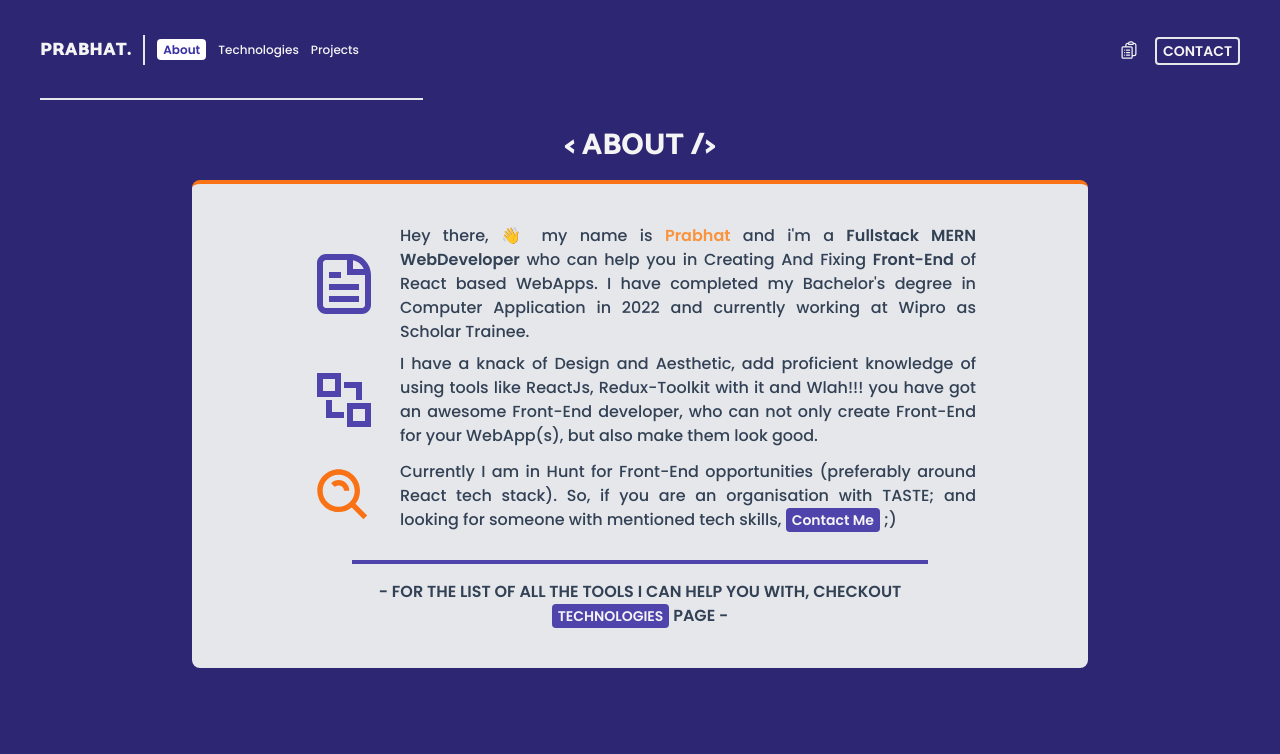
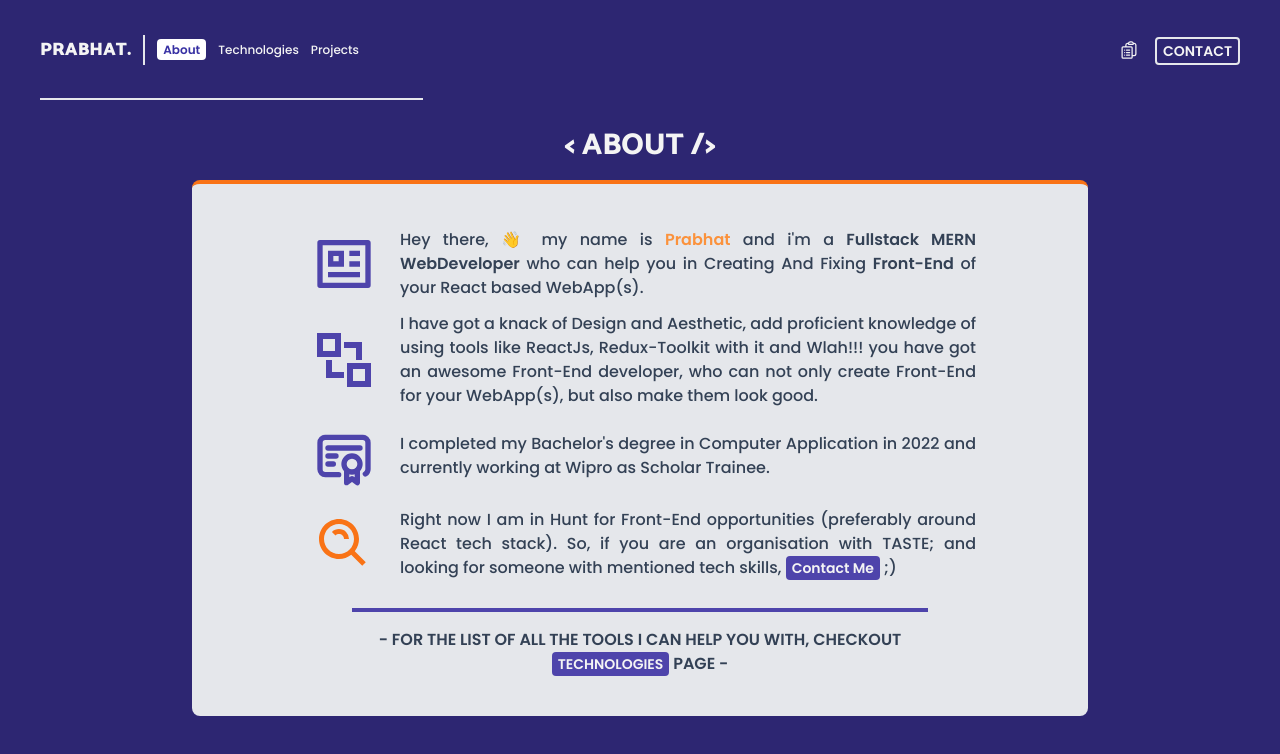
Before and after one commit to Gohan-18/Portfolio-WebsiteV2.0, a React (Vite) app in the folder Portfolio-WebsiteV2.0/: page /About in a window 1280 px wide. Shown: the top 754 px of the page. Built offline with nearby package versions, Linux system fonts and the light colour scheme.

Commit message:
youtibe webapp video link added

```diff
--- a/Portfolio-WebsiteV2.0/src/components/About.tsx
+++ b/Portfolio-WebsiteV2.0/src/components/About.tsx
@@ -2,8 +2,10 @@ import React, { useContext, useEffect } from "react";
 import { Link } from "react-router-dom";
 import { AppContext } from "../App";
 import { CgFileDocument } from "react-icons/cg";
+import { TbCertificate } from "react-icons/tb";
 import { CgStyle } from "react-icons/cg";
 import { BiSearchAlt } from "react-icons/bi";
+import { RiProfileLine } from "react-icons/ri";
 // CgFileDocument
 
 // type PostProps = {
@@ -25,26 +27,46 @@ const About = () => {
           <h3 className="animate__animated animate__fadeInDown pt-2 pb-4 text-center font-catamaran text-2xl font-extrabold uppercase leading-3 text-wht transition-all duration-500 sm:text-3xl">
             {`< About />`}
           </h3>
-          <div className="animate__animated animate__fadeIn animate__delay-1s mt-1 flex h-full w-full max-w-4xl flex-col items-center justify-center gap-4 rounded border-t-4 border-orange-500 py-5 px-4 text-sm transition-all duration-500 sm:text-base md:mt-0 md:gap-2 md:rounded-lg md:]hborder-indigo-800 md:bg-gray-200 md:px-10 md:py-10">
-            <div className="flex items-center justify-start gap-4 flex-col lg:flex-row" >
-            <CgFileDocument className="h-20 w-20 text-gray-200 md:text-blue p-1 fill-orange-500 " />
+          <div className="animate__animated animate__fadeIn animate__delay-1s md:]hborder-indigo-800 mt-1 flex h-full w-full max-w-4xl flex-col items-center justify-center gap-4 rounded border-t-4 border-orange-500 py-5 px-4 text-sm transition-all duration-500 sm:text-base md:mt-0 md:gap-2 md:rounded-lg md:bg-gray-200 md:px-10 md:py-10">
+            <div className="flex flex-col items-center justify-start gap-4 lg:flex-row">
+              {/* <CgFileDocument className="h-20 w-20 text-gray-200 md:text-blue p-1 fill-orange-500 " /> */}
+              <RiProfileLine className="h-20 w-20 fill-wht p-2 text-gray-200 md:fill-blue " />
               <p className="max-w-sm text-justify font-poppins text-sm font-medium  text-wht  md:max-w-xl md:text-base md:text-slate-700">
                 Hey there, 👋 my name is{" "}
                 <span className="font-semibold text-orange-400 ">Prabhat</span>{" "}
                 and i'm a{" "}
-              <span title="MongoDB ExpressJs React NodeJs" className="font-semibold">Fullstack MERN WebDeveloper</span>{" "} who
-              can help you in Creating And Fixing{" "}
-              <span className="font-semibold ">Front-End</span> of React based WebApps. I have completed my Bachelor's degree in Computer Application in
-              2022 and currently working at Wipro as Scholar Trainee.
+                <span
+                  title="MongoDB ExpressJs React NodeJs"
+                  className="font-semibold"
+                >
+                  Fullstack MERN WebDeveloper
+                </span>{" "}
+                who can help you in Creating And Fixing{" "}
+                <span className="font-semibold ">Front-End</span> of your React
+                based WebApp(s).
+                {/* I have completed my Bachelor's degree in Computer Application in
+                2022 and currently working at Wipro as Scholar Trainee. */}{" "}
               </p>
             </div>
-            <div className="flex items-center justify-start gap-4 flex-col lg:flex-row">
-              <CgStyle className="h-20 w-20 text-gray-200 md:text-blue p-1 fill-orange-500 "/>
+            <div className="flex flex-col items-center justify-start gap-4 lg:flex-row">
+              {/* <CgFileDocument className="h-20 w-20 text-gray-200 md:text-blue p-1 fill-orange-500 " /> */}
+              <CgStyle className="h-20 w-20 fill-orange-500 p-1 text-gray-200 md:text-blue " />
+              <p className="max-w-sm text-justify font-poppins text-sm font-medium  text-wht  md:max-w-xl md:text-base md:text-slate-700">
+                {/* I have completed my Bachelor's degree in Computer Application in
+                2022 and currently working at Wipro as Scholar Trainee. */}{" "}
+                I have got a knack of Design and Aesthetic, add proficient
+                knowledge of using tools like ReactJs, Redux-Toolkit with it and
+                Wlah!!! you have got an awesome Front-End developer, who can not
+                only create Front-End for your WebApp(s), but also make them
+                look good.
+              </p>
+            </div>
+            <div className="flex flex-col items-center justify-start gap-4 lg:flex-row">
+              {/* <CgStyle className="h-20 w-20 text-gray-200 md:text-blue p-1 fill-orange-500 "/> */}
+              <TbCertificate className="h-20 w-20 text-wht md:text-blue p-2  " />
               <p className="max-w-sm text-justify font-poppins  text-sm font-medium text-wht md:max-w-xl md:text-base md:text-slate-700">
-              I have a knack of Design and Aesthetic, add proficient knowledge
-              of using tools like ReactJs, Redux-Toolkit with it and Wlah!!! you
-              have got an awesome Front-End developer, who can not only create
-              Front-End for your WebApp(s), but also make them look good.
+                I completed my Bachelor's degree in Computer Application in
+                2022 and currently working at Wipro as Scholar Trainee.
               </p>
             </div>
             {/* <p className="max-w-sm text-center font-poppins  font-medium capitalize text-wht text-sm md:max-w-lg md:text-base md:text-slate-700">
@@ -57,12 +79,12 @@ const About = () => {
               frontEnd UI using modern UI libraries like{" "}
               <span className="font-semibold">Material ui v5/Tailwind</span>.
             </p> */}
-            <div className="flex items-center justify-start gap-4 flex-col lg:flex-row">
-              <BiSearchAlt className="h-20 w-20 text-blue p-2 fill-orange-500 "/>
+            <div className="flex flex-col items-center justify-start gap-4 lg:flex-row">
+              <BiSearchAlt className="h-20 w-20 fill-orange-500 p-2.5 text-blue " />
               <p className="max-w-sm text-justify font-poppins text-sm font-medium  text-wht md:max-w-xl md:text-base md:text-slate-700">
-              Currently I am in Hunt for Front-End opportunities (preferably
-              around React tech stack). So, if you are an organisation with TASTE; and looking for someone with
-              mentioned tech skills,{" "}
+                Right now I am in Hunt for Front-End opportunities (preferably
+                around React tech stack). So, if you are an organisation with
+                TASTE; and looking for someone with mentioned tech skills,{" "}
                 <Link
                   onClick={() => setActiveFilter("Contact")}
                   className="inline-block rounded bg-blue px-1.5 py-0.5 font-poppins text-xs font-semibold text-wht transition-all duration-500 hover:bg-orange-500 sm:text-sm "
@@ -81,16 +103,16 @@ const About = () => {
               </Link> */}
               </p>
             </div>
-            <p className="max-w-sm text-center border-t-4 border-t-blue pt-4 mt-4 font-poppins text-sm font-semibold uppercase text-wht md:max-w-xl md:text-base md:text-slate-700">
-              {`-`} for the list of all the tools i can help you with, checkout {" "}
+            <p className="mt-4 max-w-sm border-t-4 border-t-blue pt-4 text-center font-poppins text-sm font-semibold uppercase text-wht md:max-w-xl md:text-base md:text-slate-700">
+              {`-`} for the list of all the tools i can help you with, checkout{" "}
               <Link
                 onClick={() => setActiveFilter("Technologies")}
                 className=" inline-block rounded bg-blue px-1.5 py-0.5 font-poppins text-xs font-semibold text-wht  transition-all duration-500 hover:bg-orange-500 sm:text-sm "
                 to={"/Technologies"}
               >
                 Technologies
-                </Link>
-              {" "} page {`-`}
+              </Link>{" "}
+              page {`-`}
             </p>
           </div>
         </div>
--- a/Portfolio-WebsiteV2.0/src/utils/constants.ts
+++ b/Portfolio-WebsiteV2.0/src/utils/constants.ts
@@ -18,7 +18,7 @@ export const projects = [
     ],
     liveLink: "https://aurora-onlinevideoplayer-prabhat18.netlify.app/",
     gitHubLink: "https://github.com/Gohan-18/Video-Player",
-    youtubeLink: "https://www.youtube.com/watch?v=5mJBauLcYp4&t=1648s",
+    youtubeLink: "https://youtu.be/7IwrTuV17l0",
   },
   {
     title: "ShopMore - An online Marketplace",
@@ -54,7 +54,7 @@ export const projects = [
     title: "Chróma - An Image Searching App",
     date: "Nov 2022",
     description:
-      "It's an image searching webApp made with HTML, CSS and vanilla JavaScript. Here the user can search for any image of their liking by typing the desired keyword in the input box on the home page. It uses UnSplash API to fetch the searched image and show it to the user.",
+      "Chróma is an image searching webApp made with HTML, CSS and vanilla JavaScript. Here the user can search for any image of their liking by typing the desired keyword in the input box on the home page. After the user types and searches for any keyword, the webapp takes user to the search page where then it shows the searched result. It uses UnSplash API to fetch the searched image and show it to the user.",
     techStack: ["Javascript", "HTML", "CSS", "NodeJs"],
     liveLink: "https://chroma-animagesearchingapp.netlify.app/",
     gitHubLink: "https://github.com/Gohan-18/Gallary-App/tree/main/Gallary-App",
```
Lines whose indentation alone changed are shown as unchanged.
